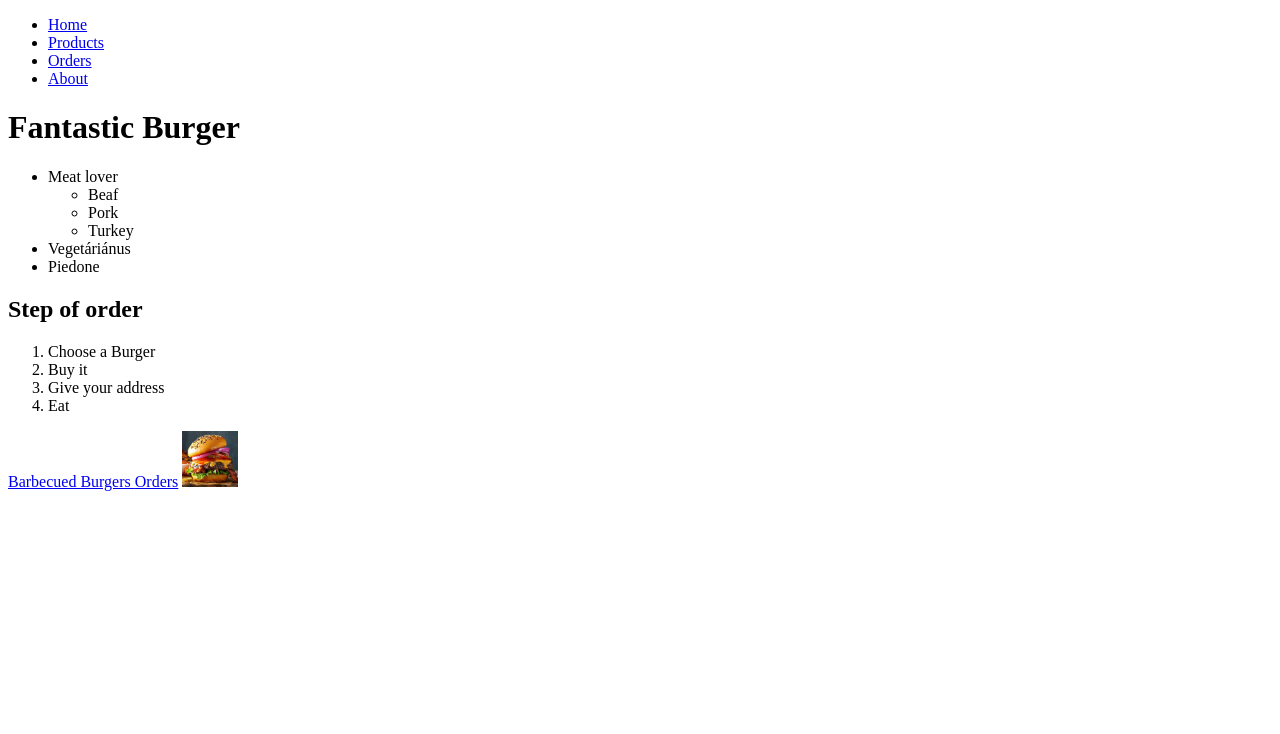
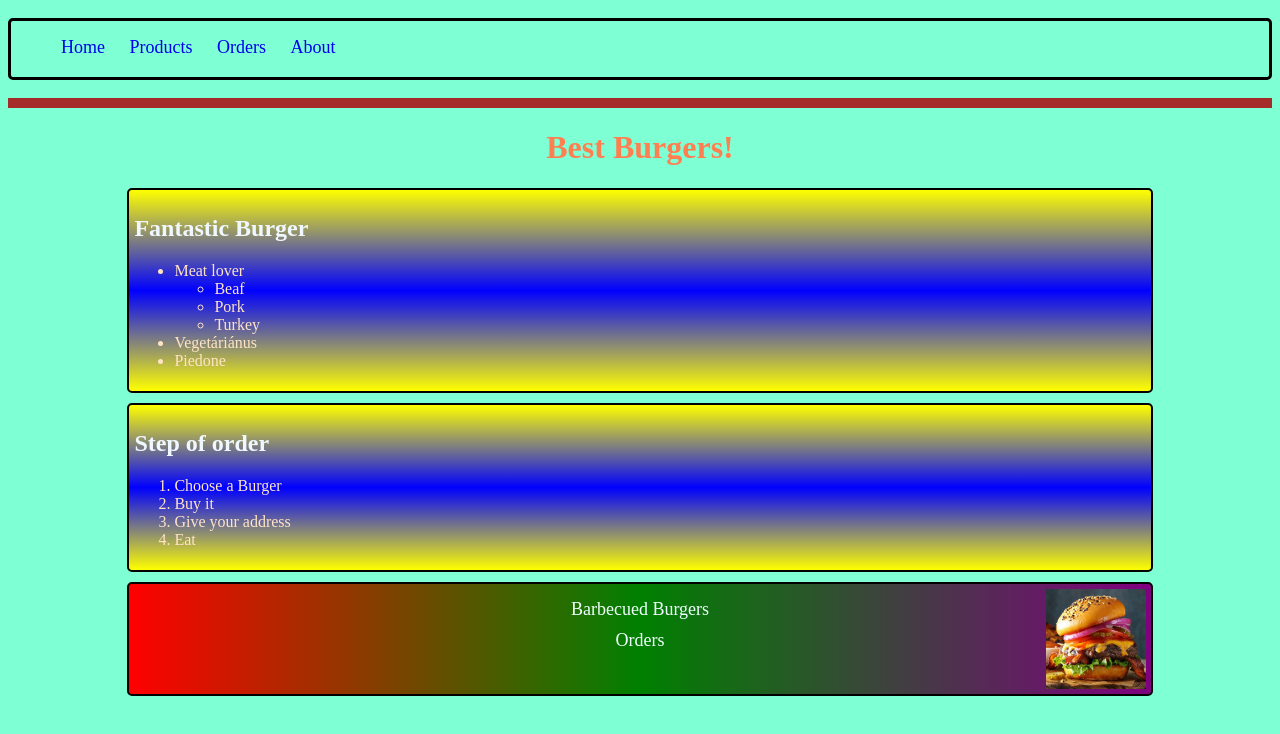
Before and after one commit to Nazso/Nazso.github.io, a plain HTML site: page index.html in a window 1280 px wide. Drawn offline with Linux system fonts and the light colour scheme.

Commit message:
added css

```diff
--- a/index.html
+++ b/index.html
@@ -5,9 +5,11 @@
     <meta http-equiv="X-UA-Compatible" content="IE=edge">
     <meta name="viewport" content="width=device-width, initial-scale=1.0">
     <title>Egy szuper oldal</title>
+
+    <link rel="stylesheet" href="./layout/index.css">
 </head>
 <body>
-    <ul>
+    <ul class="nav">
         <li>
             <a href="/">Home</a>
         </li>
@@ -21,7 +23,10 @@
             <a href="/about.html">About</a>
         </li>
     </ul>
-    <h1>Fantastic Burger</h1>
+    <hr>
+    <h1>Best Burgers!</h1>
+    <section class="container">
+        <h2>Fantastic Burger</h2>
         <ul>
             <li>
                 Meat lover
@@ -34,7 +39,8 @@
             <li>Vegetáriánus</li>
             <li>Piedone</li>
         </ul>
-
+    </section>
+    <section class="container">
         <h2>Step of order</h2>
         <ol>
             <li>Choose a Burger</li>
@@ -42,13 +48,17 @@
             <li>Give your address</li>
             <li>Eat</li>
         </ol>
-     <a href="https://www.tasteofhome.com/recipes/barbecued-burgers/">
+
+    </section>
+    <section class="container-last">
+        <img src="img/Burger.jpg" alt="tasty Burge"></a>
+        <a href="https://www.tasteofhome.com/recipes/barbecued-burgers/" target="_blank">
         Barbecued Burgers
         </a>
 
         <a href="pages/orders.html">Orders</a>
         <a target="blank" href="https://www.tasteofhome.com/recipes/barbecued-burgers/">
-<img width= "56" src="img/Burger.jpg" alt="tasty Burge"></a>
+    </section>
 
 </body>
 </html>
--- /dev/null
+++ b/layout/index.css
@@ -0,0 +1,122 @@
+
+
+body {
+    background-color: aquamarine;
+
+}
+
+.nav {
+    font-size: large;
+    height: 40px;
+    padding-top: 1rem;
+    border: 3px solid black;
+    border-radius: 5px;
+}
+
+.nav li {
+    display: inline;
+    padding: 10px;
+
+}
+
+hr {
+    height: 10px;
+    background-color: brown;
+    border: 0;
+}
+
+.container {
+    margin: 10px auto;
+    border: 2px solid black;
+    border-radius: 5px;
+    max-width: 80%;
+    padding: 5px;
+    background: linear-gradient(yellow, blue, yellow);
+    color: bisque;
+}
+
+.container-about {
+    margin: 10px auto;
+    border: 2px solid black;
+    border-radius: 5px;
+    max-width: 80%;
+    padding: 5px;
+    background: linear-gradient(45deg, rgb(224, 61, 157), blue, rgb(39, 207, 109));
+    color: bisque;
+}
+.container-last {
+    border: 2px solid black;
+    border-radius: 5px;
+    margin: 10px auto;
+    max-width: 80%;
+    min-height: 100px;
+    padding: 5px;
+    text-align: center;
+    background: linear-gradient(90deg, red, green, purple);
+}
+.container-last a {
+    display: block;
+    margin: 10px auto;
+    color: azure;
+    width: max-content;
+    text-align: center;
+    font-size: large;
+}
+
+a:active {
+   background-color: red;
+    color: chartreuse;
+    text-transform: uppercase;
+}
+
+a:hover {
+    background-color: red;
+    color: chartreuse;
+    text-transform: uppercase;
+}
+
+.container-last img {
+    float: right;
+    height: 100px;
+}
+
+h1 {
+    color: coral;
+    text-align: center;
+}
+
+h2 {
+    color: aliceblue;
+}
+
+a {
+    text-decoration: none;
+}
+
+.table-layout {
+    margin: auto;
+    font-size: x-large;
+}
+
+caption {
+    color: brown;
+}
+
+th {
+    color: rgb(182, 157, 182);
+}
+
+tfoot {
+    text-align: center;
+    padding: 100px;
+    color: greenyellow;
+}
+
+.btn {
+    font-size: xx-large;
+}
+
+.btn a {
+    color: azure;
+
+}
```
Also changed, not shown: Pages/Products.html (+4 -1 lines), Pages/orders.html (+8 -2 lines), Products.html (deleted, +0 -26 lines), about.html (+8 -6 lines), orders.html (deleted, +0 -27 lines). Lines whose indentation alone changed are shown as unchanged.
